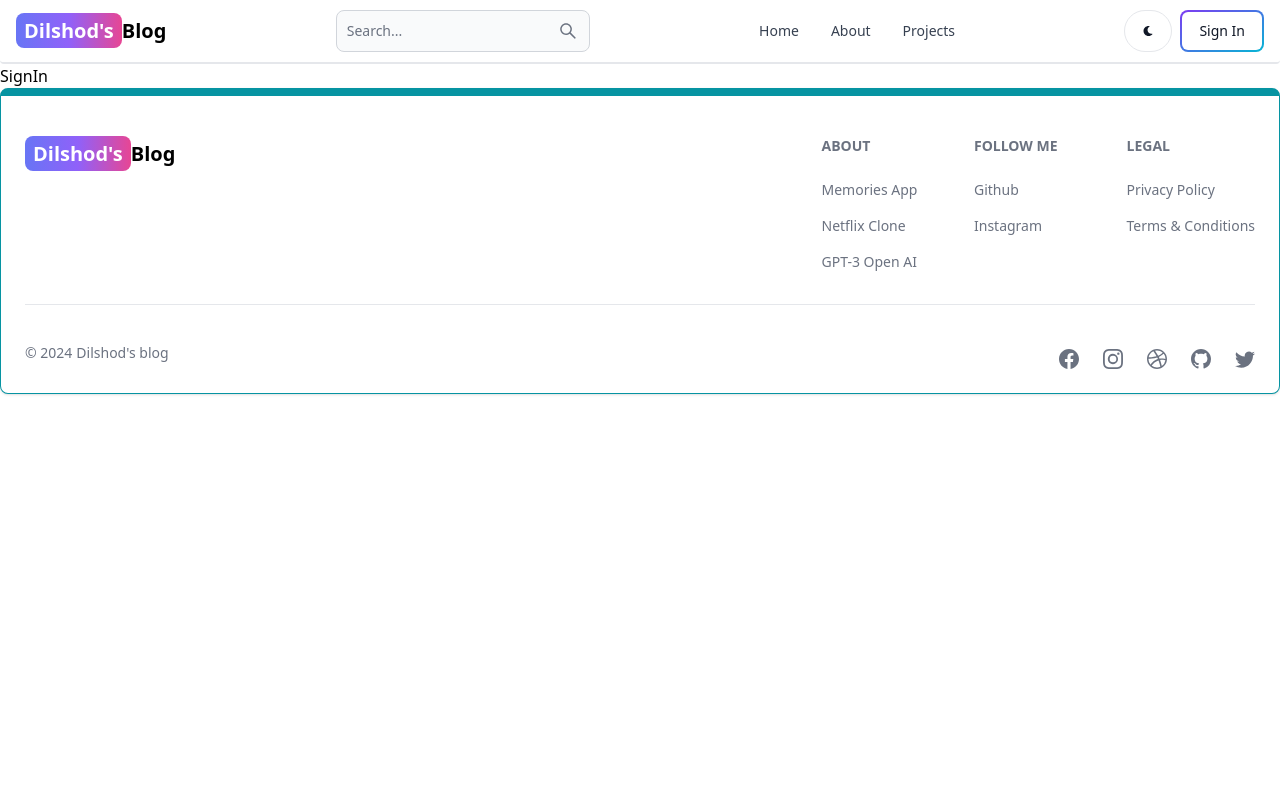
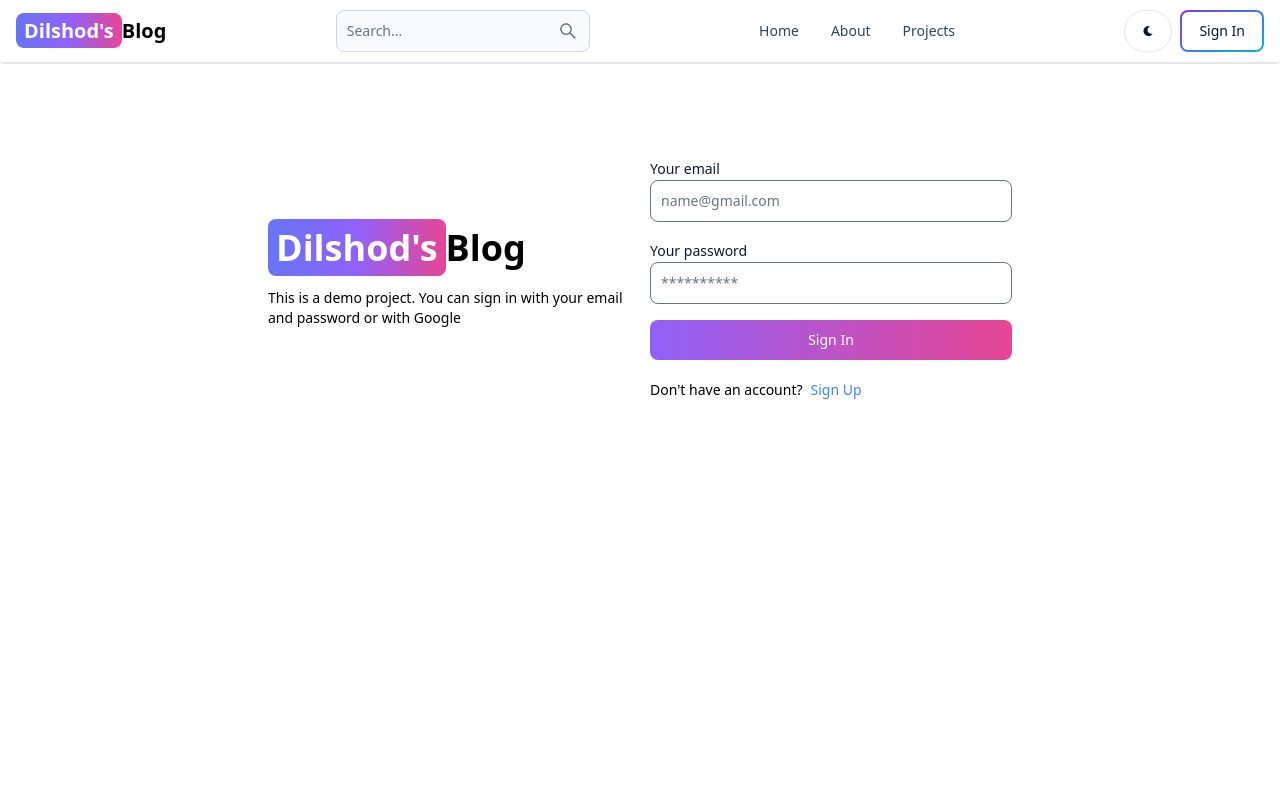
Before and after one commit to Hamburger09/mern-blog, a React (Vite) app in the folder client/: page /sign-in in a window 1280 px wide. Shown: the top 800 px of the page. Built offline with nearby package versions, Linux system fonts and the light colour scheme.

Commit message:
complete sign in page functionality

```diff
--- a/client/src/actions/auth.js
+++ b/client/src/actions/auth.js
@@ -13,4 +13,19 @@
     setLoading(false);
   }
 };
-export { signup };
+const signin = async (formData,  setErrorMessage, setLoading) => {
+  try {
+    setLoading(true);
+    setErrorMessage(null);
+    const data = await api.post("/auth/signin", formData);
+
+    return data;
+  } catch (error) {
+    setErrorMessage(error.message);
+  } finally {
+    setLoading(false);
+  }
+};
+
+
+export { signup, signin };
--- a/client/src/pages/SignIn.jsx
+++ b/client/src/pages/SignIn.jsx
@@ -1,8 +1,99 @@
+import { Alert, Button, Label, Spinner, TextInput } from "flowbite-react";
+import { useState } from "react";
+import { Link, useNavigate } from "react-router-dom";
+
+import { signin } from "../actions/auth";
 
 const SignIn = () => {
+  const [formData, setFormData] = useState({});
+  const [errorMessage, setErrorMessage] = useState(null);
+  const [loading, setLoading] = useState(false);
+  const [submitted, setSubmitted] = useState(false);
+  const navigate = useNavigate();
+
+  const handleChange = (e) => {
+    setFormData({ ...formData, [e.target.id]: e.target.value.trim() });
+  };
+
+  const handleSubmit = async (e) => {
+    e.preventDefault();
+    if (!formData.password || !formData.email) {
+      setSubmitted(true);
+      return setErrorMessage("Please fill out all fields!");
+    }
+    const data = await signin(formData, setErrorMessage, setLoading);
+    if (data?.status) {
+      navigate("/");
+    }
+  };
   return (
-    <div>SignIn</div>
-  )
-}
+    <div className="  min-h-screen mt-20">
+      <div className="flex p-3 max-w-3xl mx-auto flex-col md:flex-row md:items-center gap-5">
+        {/* Left side */}
+        <div className="flex-1">
+          <Link to="/" className="font-bold text-4xl">
+            <span className="px-2 py-1 bg-gradient-to-r from-indigo-500 via-purple-500 to-pink-500 rounded-lg text-white">
+              Dilshod&apos;s
+            </span>
+            Blog
+          </Link>
+          <p className="text-sm mt-5">
+            This is a demo project. You can sign in with your email and password
+            or with Google
+          </p>
+        </div>
+        {/* Right side */}
+        <div className="flex-1">
+          <form className="flex flex-col gap-4" onSubmit={handleSubmit}>
+            <div>
+              <Label value="Your email" htmlFor="email" />
+              <TextInput
+                type="email"
+                placeholder="name@gmail.com"
+                id="email"
+                onChange={handleChange}
+                color={!formData.email && submitted ? "failure" : ""}
+              />
+            </div>
+            <div>
+              <Label value="Your password" htmlFor="password" />
+              <TextInput
+                type="password"
+                placeholder="**********"
+                id="password"
+                onChange={handleChange}
+                color={!formData.password && submitted ? "failure" : ""}
+              />
+            </div>
+            <Button
+              gradientDuoTone="purpleToPink"
+              type="submit"
+              disabled={loading}>
+              {loading ? (
+                <>
+                  <Spinner size="sm" />
+                  <span className="pl-3">Loading...</span>
+                </>
+              ) : (
+                "Sign In"
+              )}
+            </Button>
+          </form>
+          <div className="flex gap-2 text-sm mt-5">
+            <span>Don&apos;t have an account?</span>
+            <Link to="/sign-up" className="text-blue-500">
+              Sign Up
+            </Link>
+          </div>
+          {errorMessage && (
+            <Alert className="mt-5" color="failure">
+              {errorMessage}
+            </Alert>
+          )}
+        </div>
+      </div>
+    </div>
+  );
+};
 
-export default SignIn
+export default SignIn;
```
